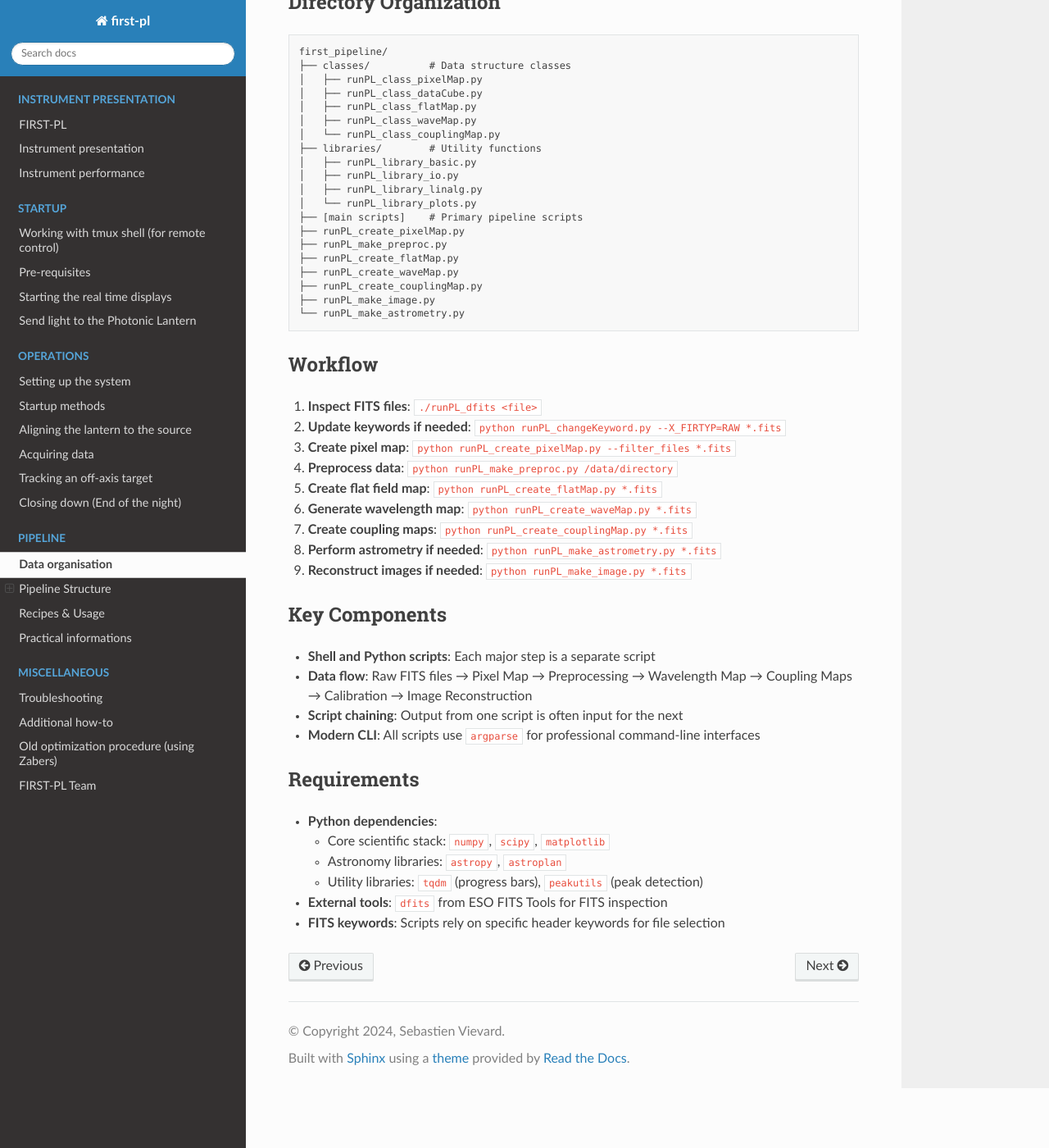
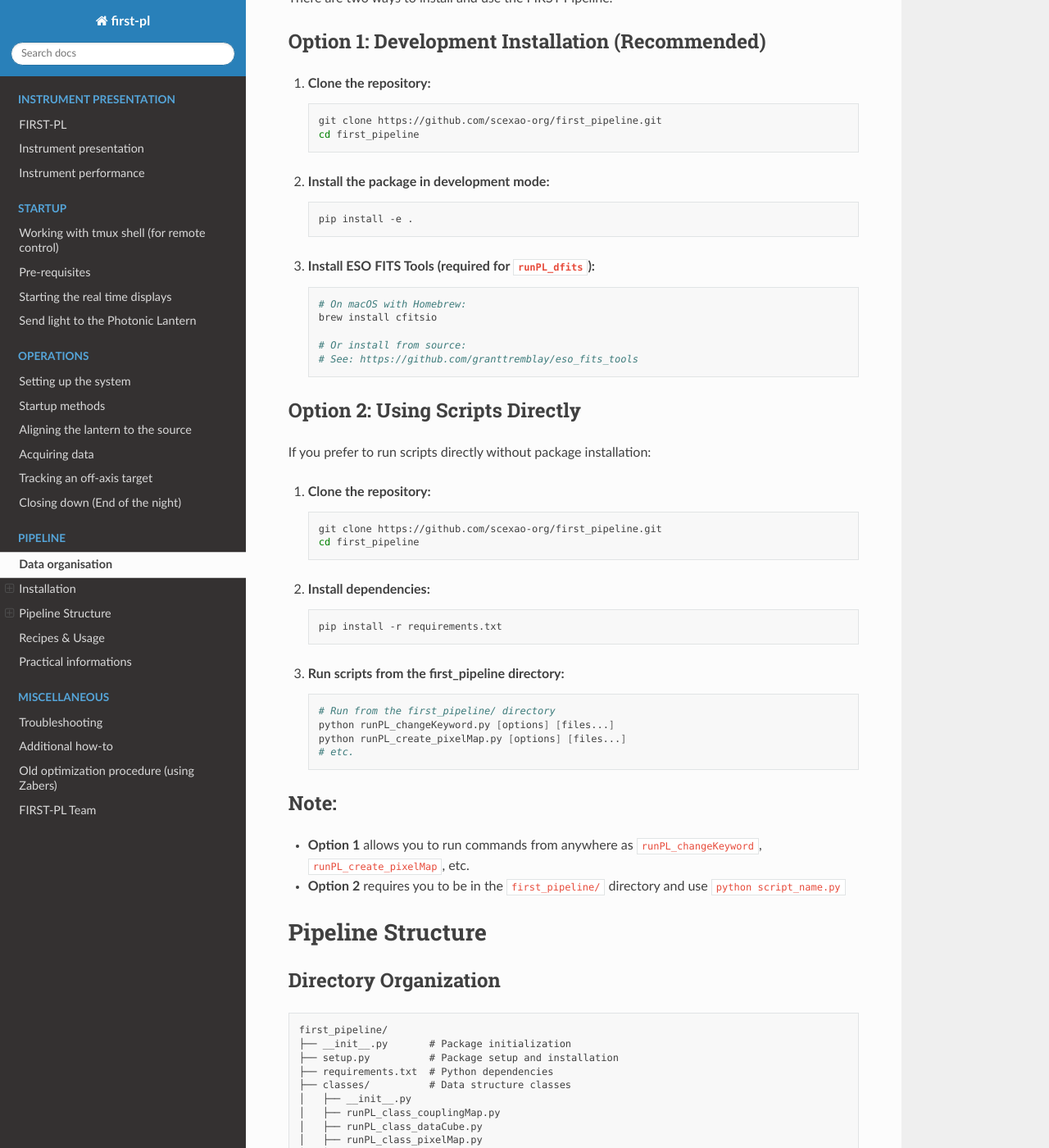
Before and after one commit to scexao-org/first_control, a Sphinx documentation site: the page built from source/pipeline_intro.md, in a window 1280 px wide and 1400 px high, scrolled down 886 px. Shown: the whole window at 82% size. Built offline with Sphinx 7.4.7 and the Read the Docs theme 3.1.0, drawn with Linux system fonts in a browser that asks for light colours; some of the changed text lies outside the part shown.

Commit message:
add pipeline installation description

````diff
--- a/source/pipeline_intro.md
+++ b/source/pipeline_intro.md
@@ -8,18 +8,77 @@ The user will give the files as arguments to each script. If no argument is give
 
 ![](overview.png)
 
+# Installation
+
+There are two ways to install and use the FIRST Pipeline:
+
+## Option 1: Development Installation (Recommended)
+
+1. **Clone the repository:**
+   ```bash
+   git clone https://github.com/scexao-org/first_pipeline.git
+   cd first_pipeline
+   ```
+
+2. **Install the package in development mode:**
+   ```bash
+   pip install -e .
+   ```
+
+3. **Install ESO FITS Tools (required for `runPL_dfits`):**
+   ```bash
+   # On macOS with Homebrew:
+   brew install cfitsio
+
+   # Or install from source:
+   # See: https://github.com/granttremblay/eso_fits_tools
+   ```
+
+## Option 2: Using Scripts Directly
+
+If you prefer to run scripts directly without package installation:
+
+1. **Clone the repository:**
+   ```bash
+   git clone https://github.com/scexao-org/first_pipeline.git
+   cd first_pipeline
+   ```
+
+2. **Install dependencies:**
+   ```bash
+   pip install -r requirements.txt
+   ```
+
+3. **Run scripts from the first_pipeline directory:**
+   ```bash
+   # Run from the first_pipeline/ directory
+   python runPL_changeKeyword.py [options] [files...]
+   python runPL_create_pixelMap.py [options] [files...]
+   # etc.
+   ```
+
+## Note:
+
+- **Option 1** allows you to run commands from anywhere as `runPL_changeKeyword`, `runPL_create_pixelMap`, etc.
+- **Option 2** requires you to be in the `first_pipeline/` directory and use `python script_name.py`
+
 # Pipeline Structure
 
 ## Directory Organization
+
 ```
 first_pipeline/
+├── __init__.py       # Package initialization
+├── setup.py          # Package setup and installation
+├── requirements.txt  # Python dependencies
 ├── classes/          # Data structure classes
+│   ├── __init__.py
+│   ├── runPL_class_couplingMap.py
+│   ├── runPL_class_dataCube.py
 │   ├── runPL_class_pixelMap.py
-│   ├── runPL_class_dataCube.py
-│   ├── runPL_class_flatMap.py
-│   ├── runPL_class_waveMap.py
-│   └── runPL_class_couplingMap.py
+│   └── runPL_class_flatMap.py
 ├── libraries/        # Utility functions
+│   ├── __init__.py
 │   ├── runPL_library_basic.py
 │   ├── runPL_library_io.py
 │   ├── runPL_library_linalg.py
````
